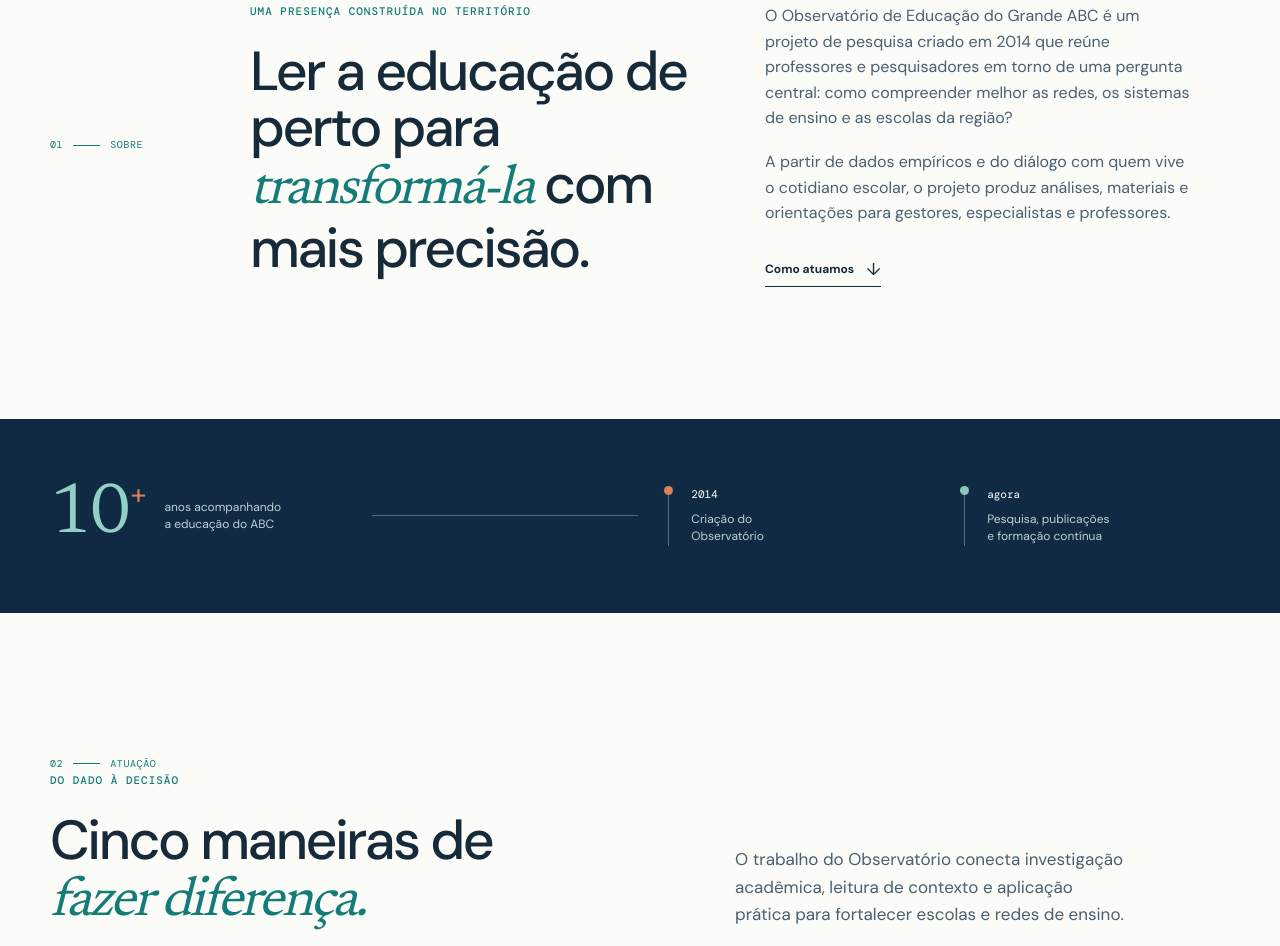
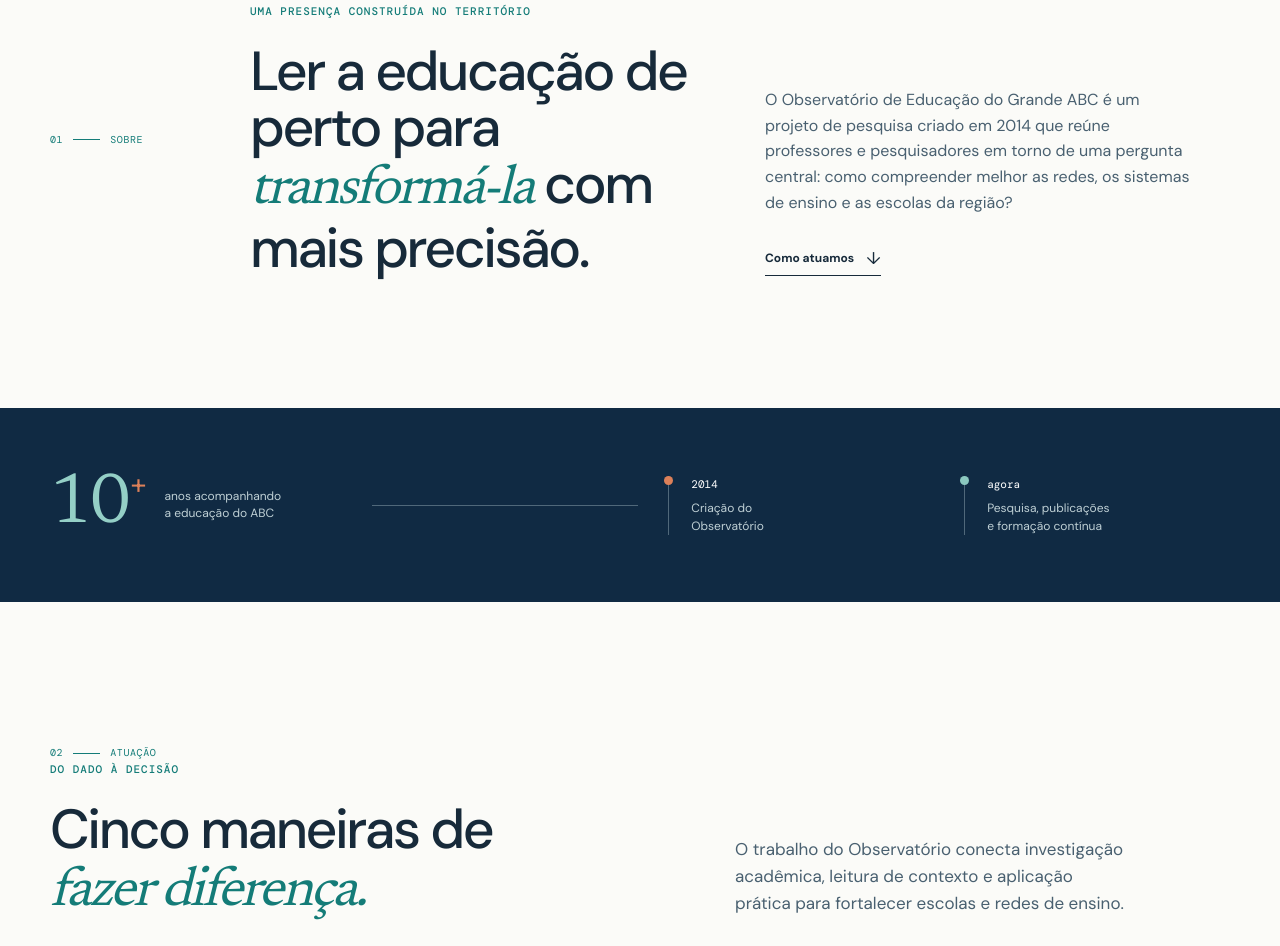
Before and after one commit to gpadpesquisa-gif/obseduc-site, a website: page index.html in a window 1280 px wide. Shown: the part 984-1930 px from the top of the page. Drawn offline with nearby package versions, Linux system fonts and the light colour scheme.

Commit message:
Remove paragrafo da secao Sobre

```diff
--- a/index.html
+++ b/index.html
@@ -82,7 +82,6 @@
           </div>
           <div class="statement-body">
             <p>O Observatório de Educação do Grande ABC é um projeto de pesquisa criado em 2014 que reúne professores e pesquisadores em torno de uma pergunta central: como compreender melhor as redes, os sistemas de ensino e as escolas da região?</p>
-            <p>A partir de dados empíricos e do diálogo com quem vive o cotidiano escolar, o projeto produz análises, materiais e orientações para gestores, especialistas e professores.</p>
             <a class="text-link" href="#atuacao">Como atuamos <span aria-hidden="true">↓</span></a>
           </div>
         </div>
```
